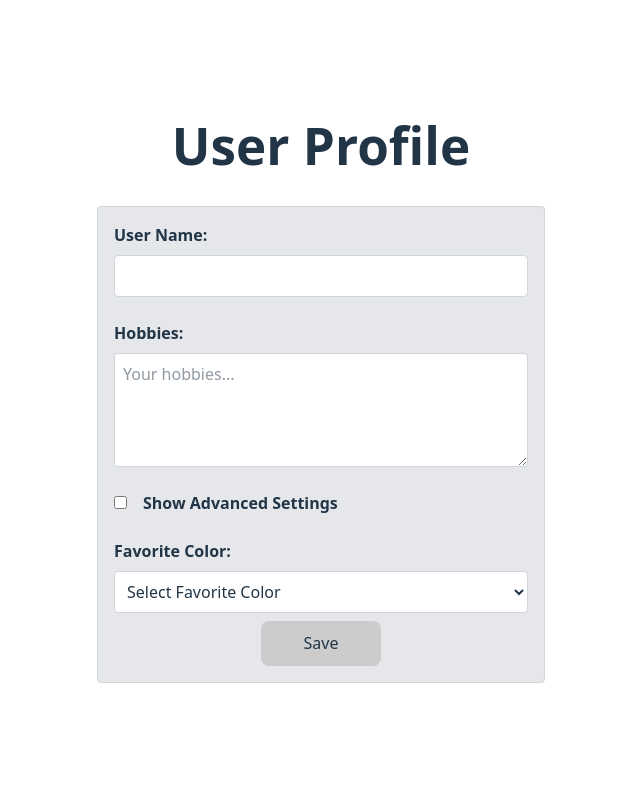
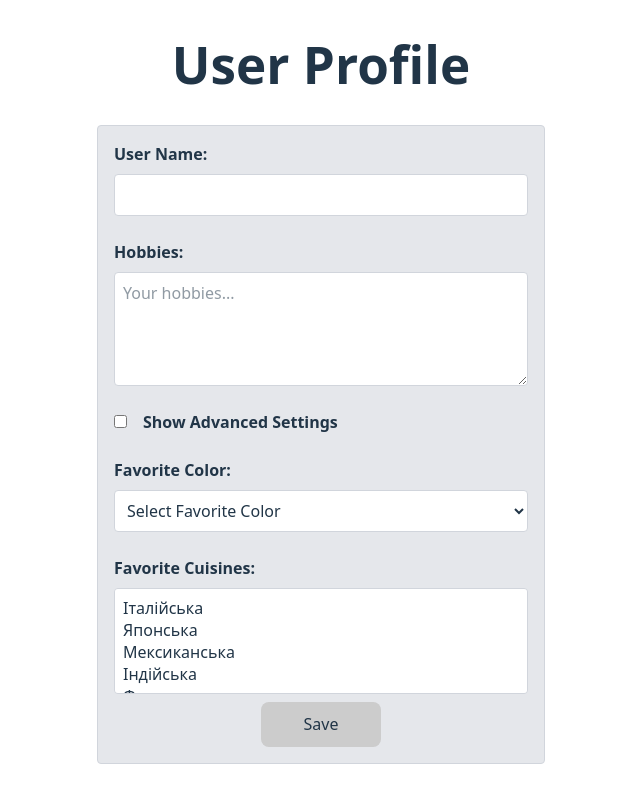
Before and after one commit to VZhyrytskiy/reactjs-with-me, a React (Vite) app: page / in a window 1280 px wide. Shown: the whole page, without its empty margins (319-959 px from the left). Built offline with nearby package versions, Linux system fonts and the light colour scheme.

Commit message:
feat: add multi-select

```diff
--- a/src/components/ProfileForm/ProfileForm.tsx
+++ b/src/components/ProfileForm/ProfileForm.tsx
@@ -6,6 +6,7 @@ interface UserProfile {
     showAdvancedSettings: boolean;
     visibility: string;
     color: string;
+    cuisines: string[];
 }
 
 const initialUserProfile: UserProfile = {
@@ -13,21 +14,44 @@ const initialUserProfile: UserProfile = {
     hobbies: '',
     showAdvancedSettings: false,
     visibility: 'private',
-    color: ''
+    color: '',
+    cuisines: []
 };
 
 const colors = ['red', 'green', 'blue', 'yellow', 'purple', 'orange'];
 
+const cuisinesData = [
+    { value: "italian", label: "Італійська" },
+    { value: "japanese", label: "Японська" },
+    { value: "mexican", label: "Мексиканська" },
+    { value: "indian", label: "Індійська" },
+    { value: "french", label: "Французька" },
+];
+
 function ProfileForm() {
     const [userProfile, setUserProfile] = useState<UserProfile>(initialUserProfile);
-    const { userName, hobbies, showAdvancedSettings, visibility, color } = userProfile;
+    const { userName, hobbies, showAdvancedSettings, visibility, color, cuisines } = userProfile;
 
     const onChangeInput = (event: React.ChangeEvent<HTMLInputElement | HTMLTextAreaElement | HTMLSelectElement>) => {
-        const { name, value, type } = event.target;
-        setUserProfile((prevState) => ({
-            ...prevState,
-            [name]: type === 'checkbox' ? (event.target as HTMLInputElement).checked : value
-        }));
+        const { name, value, type, multiple } = event.target as HTMLSelectElement;
+
+        // multiple select handling
+        if (type === 'select-multiple' && multiple) {
+            const selectedOptions = Array.from((event.target as HTMLSelectElement).selectedOptions, (option) => option.value);
+            setUserProfile((prevState) => ({
+                ...prevState,
+                [name]: selectedOptions
+            }));
+            return;
+        }
+
+        // text input, textarea, checkbox, radio, single select handling
+        else {
+            setUserProfile((prevState) => ({
+                ...prevState,
+                [name]: (event.target as HTMLInputElement).type === 'checkbox' ? (event.target as HTMLInputElement).checked : value
+            }));
+        }
     };
 
     const onSubmit = (event: React.FormEvent<HTMLFormElement>) => {
@@ -125,6 +149,19 @@ function ProfileForm() {
                 ))}
             </select>
 
+            <label htmlFor="cuisines" className="capitalize text-left font-bold mt-4">favorite cuisines:</label>
+            <select
+                multiple
+                id="cuisines"
+                name="cuisines"
+                value={cuisines}
+                onChange={onChangeInput}
+                className="border-1 rounded bg-white border-gray-300 p-2">
+                {cuisinesData.map((cuisine) => (
+                    <option key={cuisine.value} value={cuisine.value}>{cuisine.label}</option>
+                ))}
+            </select>
+
 
             <button type="submit" className="w-30 capitalize self-center">save</button>
         </form>
```
